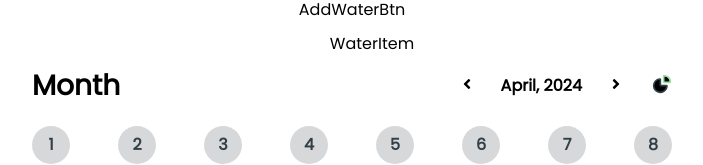
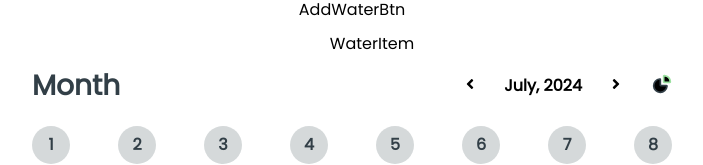
Before and after one commit to dmeshkovGit/AquaTrack, a React (Vite) app: page /tracker in a window 1280 px wide. Shown: the part 199-364 px from the top of the page, without its empty margins (288-991 px from the left). Built offline with nearby package versions, Linux system fonts and the light colour scheme.

Commit message:
use style var

```diff
--- a/src/components/CalendarItem/CalendarItem.module.css
+++ b/src/components/CalendarItem/CalendarItem.module.css
@@ -15,11 +15,11 @@
   line-height: 18px;
   letter-spacing: -1%;
   border: none;
-  background: rgba(50, 63, 71, 0.2);
+  background: #d5d9da;
 }
 .activeButton {
-  background: rgb(50, 63, 71);
-  color: rgb(155, 225, 160);
+  background: var(--main);
+  color: var(--accent);
 }
 .label {
   color: rgba(47, 47, 47, 0.6);
--- a/src/components/CalendarPagination/CalendarPagination.jsx
+++ b/src/components/CalendarPagination/CalendarPagination.jsx
@@ -1,16 +1,56 @@
+import { useState, useEffect } from 'react';
 import Icon from '../../shared/components/Icon/Icon';
 import css from '../CalendarPagination/CalendarPagination.module.css';
 import { FaAngleLeft, FaAngleRight } from 'react-icons/fa';
 
 export default function CalendarPagination() {
+  const [date, setDate] = useState(new Date());
+
+  useEffect(() => {
+    setDate(new Date());
+  }, []);
+
+  const handlePrevMonth = () => {
+    setDate(prevDate => {
+      const newDate = new Date(prevDate);
+      newDate.setMonth(newDate.getMonth() - 1);
+      return newDate;
+    });
+  };
+
+  const handleNextMonth = () => {
+    setDate(prevDate => {
+      const newDate = new Date(prevDate);
+      newDate.setMonth(newDate.getMonth() + 1);
+      return newDate;
+    });
+  };
+
+  const monthNames = [
+    'January',
+    'February',
+    'March',
+    'April',
+    'May',
+    'June',
+    'July',
+    'August',
+    'September',
+    'October',
+    'November',
+    'December',
+  ];
+
   return (
     <div className={css.paginationContainer}>
       <div className={css.buttonsContainer}>
-        <button className={css.button}>
+        <button className={css.button} onClick={handlePrevMonth}>
           <FaAngleLeft />
         </button>
-        <p className={css.title}>April, 2024</p>
-        <button className={css.button}>
+        <p className={css.title}>
+          {monthNames[date.getMonth()]}, {date.getFullYear()}
+        </p>
+        <button className={css.button} onClick={handleNextMonth}>
           <FaAngleRight />
         </button>
       </div>
--- a/src/components/MonthInfo/MonthInfo.jsx
+++ b/src/components/MonthInfo/MonthInfo.jsx
@@ -1,11 +1,8 @@
 import css from '../MonthInfo/MonthInfo.module.css';
 import CalendarPagination from '../../components/CalendarPagination/CalendarPagination';
 import Calendar from '../../components/Calendar/Calendar';
-import { useState } from 'react';
 
 export default function MonthInfo() {
-  const [activeMount, setActiveMount] = useState();
-  const [activeYear, setActiveYear] = useState();
   return (
     <div className={css.monthInfoContainer}>
       <div className={css.monthInfoPaginationContainer}>
--- a/src/components/MonthInfo/MonthInfo.module.css
+++ b/src/components/MonthInfo/MonthInfo.module.css
@@ -13,6 +13,7 @@
   font-weight: 700;
   line-height: 24px;
   letter-spacing: -1%;
+  color: var(--main);
 }
 @media screen and (min-width: 768px) {
   .monthInfoContainer {
```
